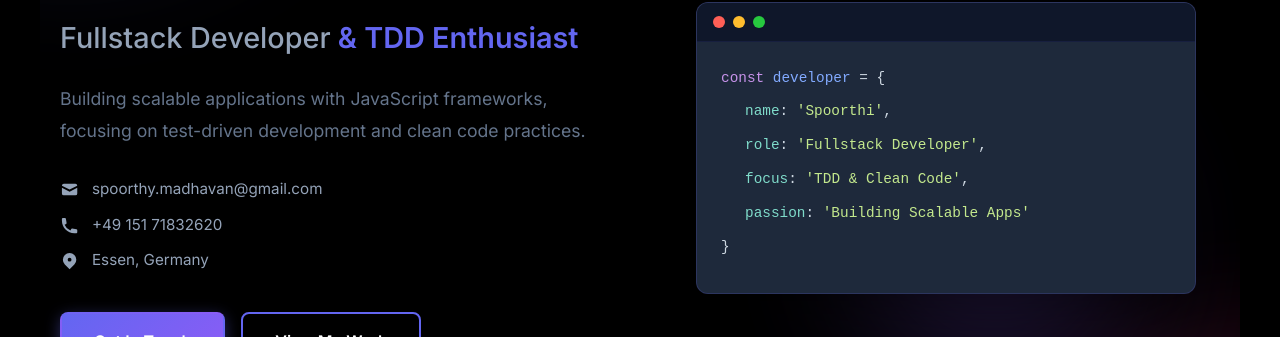
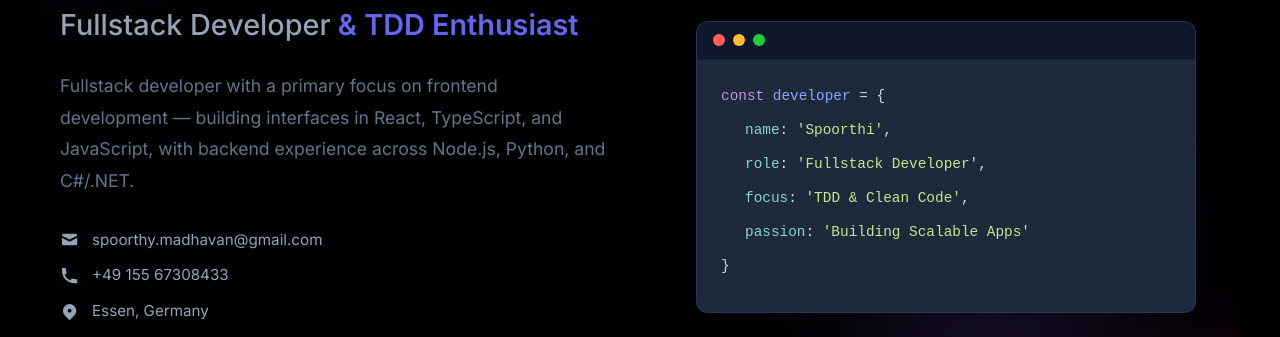
Before and after one commit to spoorthimadhavan/My_Portfolio, a React (Vite) app: page / in a window 1280 px wide. Shown: the part 282-619 px from the top of the page. Built offline with nearby package versions, Linux system fonts and the light colour scheme; no server answers.

Commit message:
Update Hero.jsx

```diff
--- a/src/components/Hero.jsx
+++ b/src/components/Hero.jsx
@@ -61,8 +61,7 @@ const Hero = () => {
             animate={{ opacity: 1, y: 0 }}
             transition={{ delay: 0.5 }}
           >
-            Building scalable applications with JavaScript frameworks,
-            focusing on test-driven development and clean code practices.
+            Fullstack developer with a primary focus on frontend development — building interfaces in React, TypeScript, and JavaScript, with backend experience across Node.js, Python, and C#/.NET.
           </motion.p>
 
           <motion.div
@@ -75,9 +74,9 @@ const Hero = () => {
               <HiMail />
               <span>spoorthy.madhavan@gmail.com</span>
             </a>
-            <a href="tel:+4915171832620" className="contact-item">
+            <a href="tel:+4915567308433" className="contact-item">
               <HiPhone />
-              <span>+49 151 71832620</span>
+              <span>+49 155 67308433</span>
             </a>
             <div className="contact-item">
               <HiLocationMarker />
```
